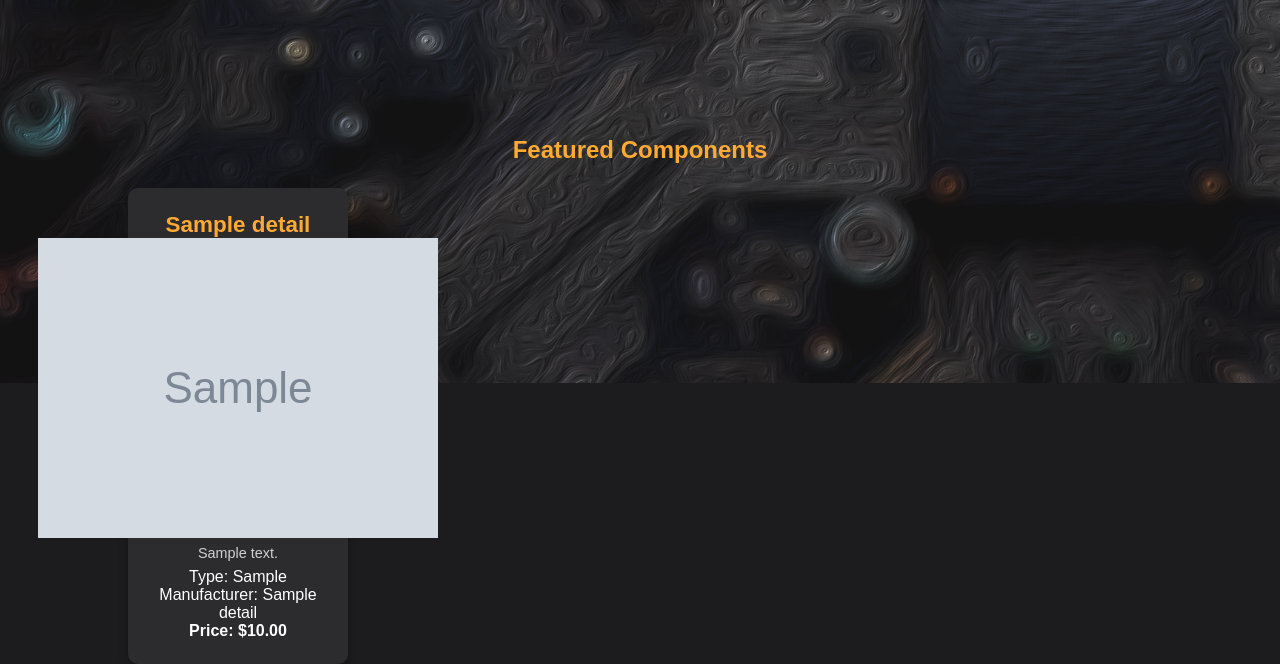
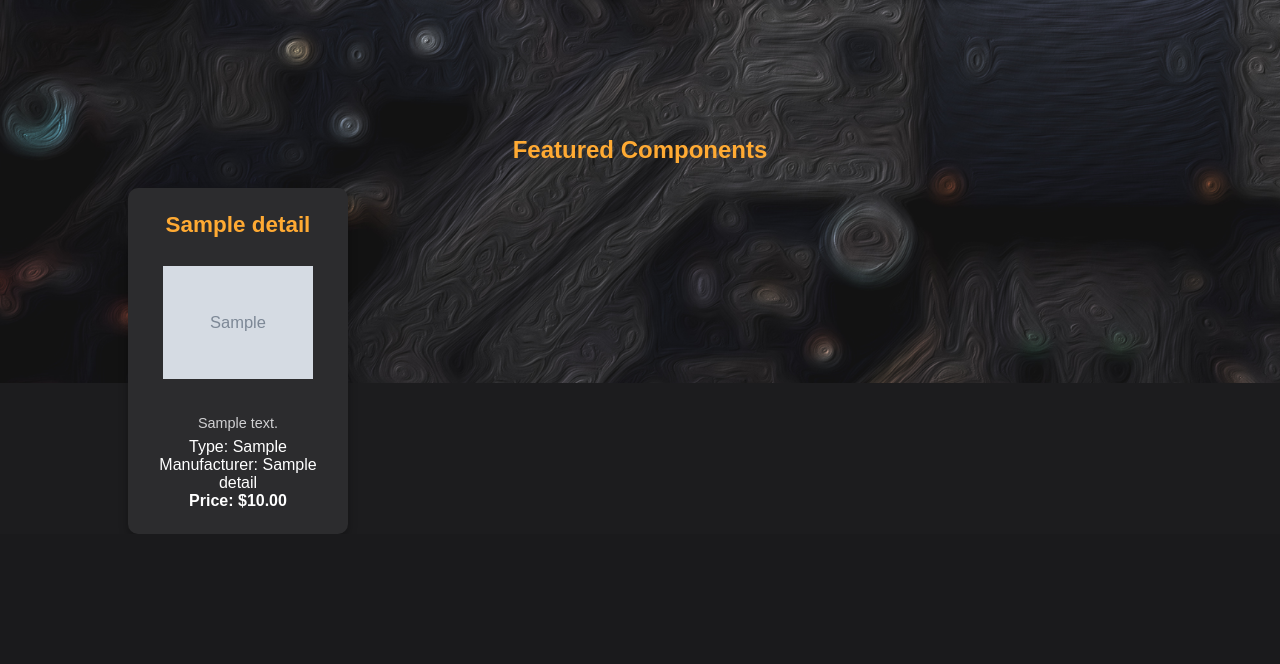
Before and after one commit to JonesMays/hardware_hunt, a PHP site: page /search.php in a window 1280 px wide. Shown: the part 417-1081 px from the top of the page. After the commit the page ends 951 px from the top, so only its background shows below. Run offline with PHP 8.4, Linux system fonts and the light colour scheme; tables that the repository leaves empty or names only in its code hold one stand-in row (values such as "Sample post"); grey boxes marked "Sample" are stand-in pictures; data that the repository does not hold is empty.

Commit message:
fixed the photo sizes on the search page

```diff
--- a/hardwareHunt/search.php
+++ b/hardwareHunt/search.php
@@ -303,6 +303,13 @@ if($mysql->connect_errno) { //if error
             color: #ffffff;
         }
 
+        .component-card .product-image {
+            width: 150px;
+            height: 150px;
+            object-fit: contain;
+            margin: 10px 0;
+        }
+
         @media (max-width: 768px) {
             .hero-section {
                 flex-direction: column;
```
